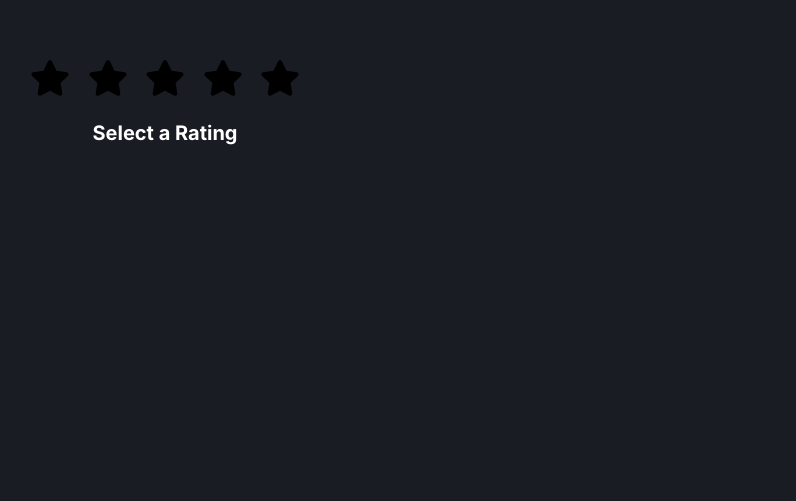
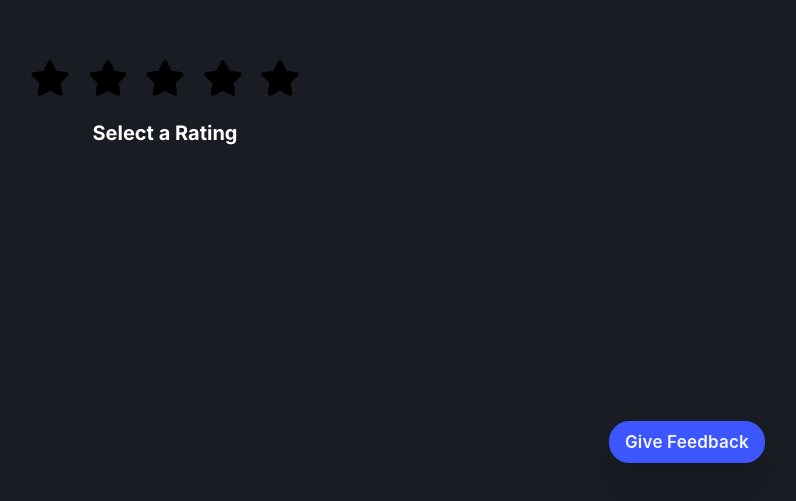
Before and after one commit to moorebarrett-jodiann/star-rating, a React (Create React App) app: page / in a window 1280 px wide. Shown: the part 297-798 px from the top of the page, without its empty margins (475-1271 px from the left). Built offline with nearby package versions, Linux system fonts and the light colour scheme.

Commit message:
complete dialog component and styling

```diff
--- a/src/App.js
+++ b/src/App.js
@@ -2,14 +2,31 @@ import './stylesheet/index.css';
 import { useState } from 'react';
 import StarRating from './components/StarRating';
 import Dialog from './components/Dialog';
+import DialogButton from './components/DialogButton';
 
 function App() {
+  const [toggleDialog, setToggleDialog] = useState(false);
+
+  // handle toggle function simply negates the current value of the toggleDialog variable
+  const handleToggleDialog = (event) => {
+    setToggleDialog(!toggleDialog);
+  }
+
   return (
-    <main>
-      <div class="container">
-        <StarRating />
-      </div>
-    </main>
+    <>
+      <main>
+        <div class="container">
+          <StarRating />
+          <DialogButton
+            onClick={handleToggleDialog}
+          />
+          <Dialog
+            isOpen={toggleDialog}
+            onClose={handleToggleDialog}
+          />
+        </div>
+      </main>
+    </>
   );
 }
 
--- a/src/components/Dialog.js
+++ b/src/components/Dialog.js
@@ -0,0 +1,14 @@
+function Dialog(props) {
+  return (
+    <section className={props.isOpen ? "dialog-section open" : "dialog-section"}>
+        <div className="grid-container">
+            <dialog className={props.isOpen ? "open" : ""}>
+                <h2>Thank you for your Rating!</h2>
+                <button class="close-dialog" onClick={props.onClose}>Close Dialog</button>
+            </dialog>
+        </div>
+    </section>
+  )
+}
+
+export default Dialog
--- /dev/null
+++ b/src/components/DialogButton.js
@@ -0,0 +1,8 @@
+
+function DialogButton(props) {
+  return (
+    <button className="dialog-btn" onClick={props.onClick}>Give Feedback</button>
+  )
+}
+
+export default DialogButton
--- a/src/components/StarRating.js
+++ b/src/components/StarRating.js
@@ -11,27 +11,30 @@ function StarRating() {
     }
 
     // define message array to have a description correspond with each star clicked
-    const messages = ["Horrible", "Bad", "Fair", "Good", "Excellent"];
+    const messages = ["Horrible", "Bad", "Fair", "Good", "Excellent !"];
 
     // generate the word in an h2 when a star is clicked. If nothing is selected, display default message
     const word = (rating > 0) && (rating <= messages.length) ? messages[rating - 1] : "Select a Rating";
 
     // dynamically generate an array with 5 Star components (index 0-4)
+    // ratings will be set within the range of 1-5 using index + 1
     const stars = Array(5).fill().map((_, index) =>
         <Star
             key={index}
-            selected={index < rating}
+            selected={index < rating} // set color fill class on currently clicked star and previous stars
             onClick={() => handleRating(index + 1)}
         />
     );
 
     return (
-        <section>
-            <div className="rating-container">
-                <div className="flexbox stars">
-                    {stars}
+        <section className="rating-section">
+            <div className="grid-container">
+                <div className="rating-container">
+                    <div className="flexbox stars">
+                        {stars}
+                    </div>
+                    <h2>{word}</h2>
                 </div>
-                <h2>{word}</h2>
             </div>
         </section>
     )
--- a/src/stylesheet/index.css
+++ b/src/stylesheet/index.css
@@ -18,10 +18,7 @@
     --app-yellow:#FFE900;
     --app-yellow-hover:#e4d104;
     --app-blue:#3c57ff;
-    --app-blue-hover:#364ee6;
-    --app-blue-bg-color: #146ebe;
-    --app-btn-height: 36px;
-    --app-btn-width: 56px;
+    --app-blue-hover:#2039db;
     --app-light-text-color: #f4f6f8;
     --app-dark-text-color: #1c1c1c;
 }
@@ -35,6 +32,50 @@ body {
     justify-content: space-between;
 }
 
+.container {
+    width: min(100% - 30px, 1200px);
+    margin-inline: auto;
+}
+
+.grid-container {
+    display: grid;
+    place-items: center;
+}
+
+section {
+    display: grid;
+    height: 100vh;
+    position: absolute;
+    top: 0;
+    left: 0;
+    width: 100%;
+}
+
+h2 {
+    color: #fff;
+    font-size: 2rem;
+    margin: 20px 0px;
+}
+
+button {
+    padding: 10px 15px;
+    text-align: center;
+    background-color: var(--app-blue);
+    border: 1px solid var(--app-blue);
+    border-radius: 20px;
+    box-shadow: rgba(0, 0, 0, 0.1) 0px 26px 30px -10px, rgba(0, 0, 0, 0.1) 0px 16px 10px -10px;
+    font-size: 17px;
+    font-weight: 600;
+    letter-spacing: 0.2px;
+    transition: background-color 0.25s ease-in-out;
+    color: var(--app-white);
+    cursor: pointer;
+}
+
+/**************************************************/
+/*****          STAR RATINGS                 ******/
+/**************************************************/
+
 .stars {
     margin: 20px 0px;
 }
@@ -43,31 +84,92 @@ body {
     font-size: 4rem;
 }
 
+.stars svg:hover {
+    cursor: pointer;
+}
+
 .stars svg.fill-star {
     color: var(--app-yellow);
 }
 
-.container {
-    width: min(100% - 30px, 1200px);
-    margin-inline: auto;
-}
-
-h2 {
-    color: #fff;
-    font-size: 2rem;
-    margin: 20px 0px;
-}
-
-section {
-    padding: 20px 0px 20px 0px;
-    display: grid;
-    place-items: center;
-    height: 100vh;
+.rating-section {
+    z-index: 1;
+    text-align: center;
 }
 
 .rating-container {
-    text-align: center;
     width: 300px;
     padding: 25px 15px;
-    border-radius: 5px;
 }
+
+/**************************************************/
+/*****          DIALOG                       ******/
+/**************************************************/
+
+.dialog-section.open {
+    z-index: 2;
+}
+
+dialog:not(.open) {
+    display: none;
+    visibility: hidden;
+}
+
+dialog.open {
+    display: block;
+    visibility: visible;
+    width: 300px;
+    background-color: var(--app-white);
+    box-shadow: rgba(0, 0, 0, 0.1) 0px 26px 30px -10px, rgba(0, 0, 0, 0.1) 0px 16px 10px -10px;
+    border-radius: 10px;
+    padding: 20px;
+    animation: appearDown 0.25s ease-out;
+    text-align: center;
+    margin: auto;
+}
+
+dialog.open::backdrop {
+    background-color: rgba(12, 90, 168, 0.7);
+    backdrop-filter: blur(10px);
+}
+
+dialog.open h2 {
+    font-size: 22px;
+    font-weight: 600;
+    color: var(--app-dark-text-color);
+    margin-bottom: 20px;
+}
+
+.dialog-btn {
+    position: fixed;
+    bottom: 40px;
+    right: 40px;
+    z-index: 3;
+}
+
+.dialog-btn:hover {
+    background-color: var(--app-blue-hover);
+    cursor: pointer;
+}
+
+span.close-dialog {
+    color: var(--app-purple);
+    font-weight: 600;
+    cursor: pointer;
+    text-decoration: underline;
+}
+
+/**************************************************/
+/*****       Animations                      ******/
+/**************************************************/
+
+@keyframes appearDown {
+    from {
+        opacity: 0;
+        transform: translate(0px, -10px);
+    }
+    to {
+        opacity: 1;
+        transform: translate(0);
+    }
+}
```
